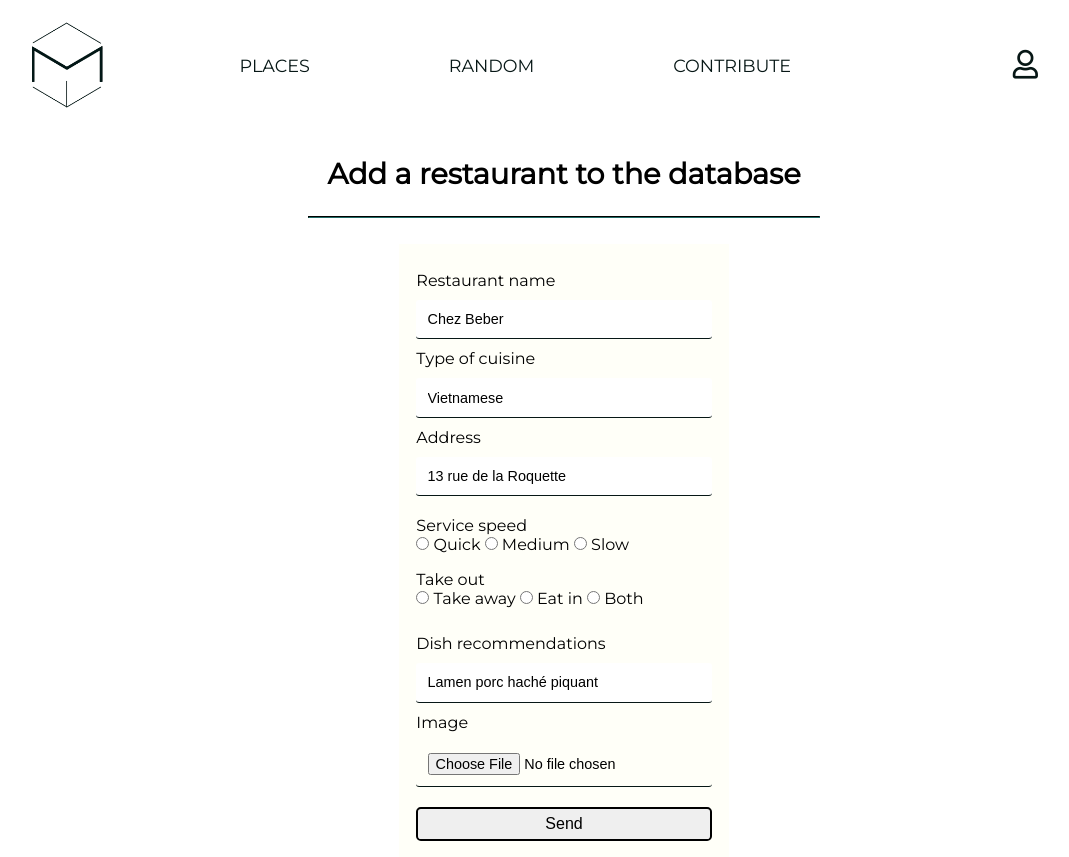
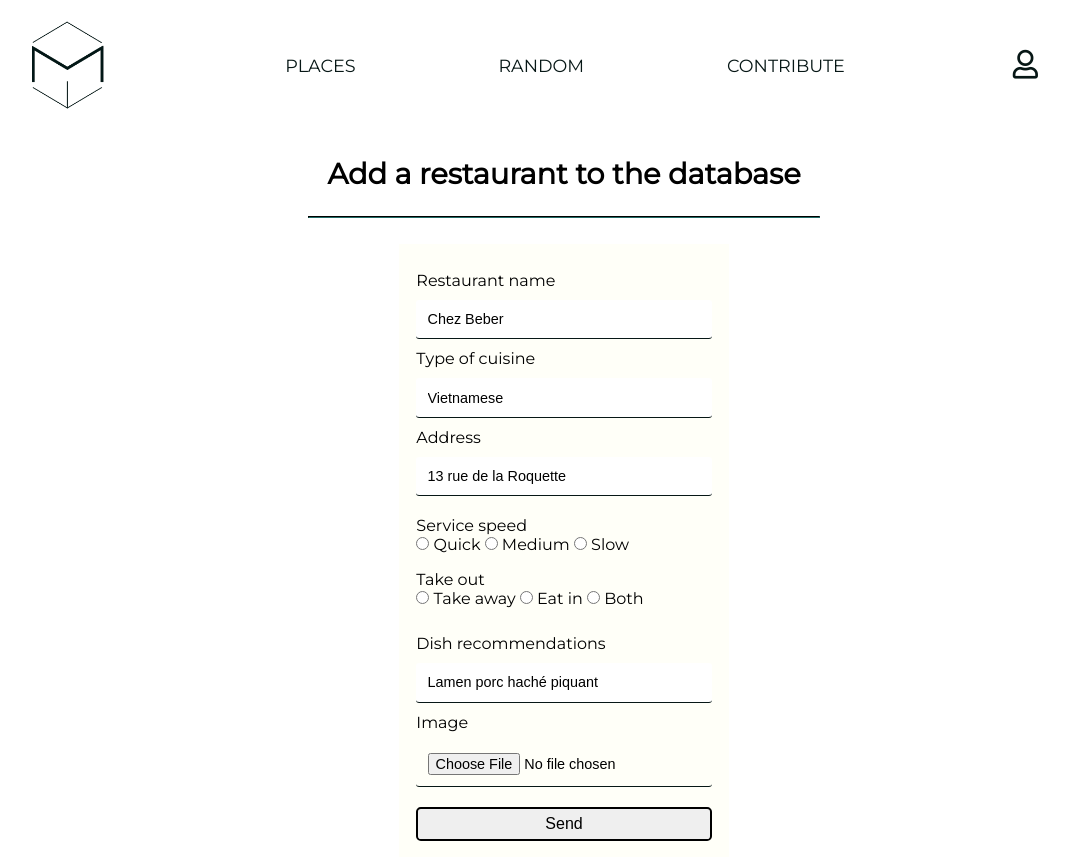
Before and after one commit to sheshiru/midi, a Node server app: page /admin-forms in a window 1280 px wide. Shown: the top 857 px of the page, without its empty margins (76-1145 px from the left). Run offline with Node 20, Linux system fonts and the light colour scheme; some libraries are stand-ins or nearby versions; some web fonts are replaced.

Commit message:
changed navbar

```diff
--- a/public/css/forms.css
+++ b/public/css/forms.css
@@ -1,3 +1,7 @@
+/* body {
+  background-color: #fffff8
+} */
+
 .contribute-wrapper,
 .admin-forms-wrapper {
   min-height: 100vh;
@@ -80,10 +84,12 @@ USER/ADMIN FORM
 
   cursor: pointer;
 }
+
 .btn-send:hover {
   background-color: #1d4244;
   color: #fffff8;
 }
+
 .btn-send:active {
   transform: translateY(2px);
 }
--- a/public/css/nav_pages.css
+++ b/public/css/nav_pages.css
@@ -23,10 +23,12 @@
   justify-content: flex-start;
   /* height: 80%; */
   width: 110px;
+  margin-right: 40px;
 }
 
 .logo-pic {
   display: block;
+
 }
 
 .navigation {
@@ -40,6 +42,7 @@
 .pages-navlinks-container {
   display: flex;
   justify-content: space-evenly;
+  margin-right: -60px;
   align-items: center;
   /* border: 1px solid red; */
   width: 100%;
--- a/views/admin-forms.hbs
+++ b/views/admin-forms.hbs
@@ -18,8 +18,10 @@
             value="13 rue de la Roquette">
         </div>
         <div class="part2-flex-row">
+          <p>Service speed</p>
           <div class="speed">
-            <p>Service speed</p>
+
+
             <input type="radio" id="quick" name="speed" value="quick">
             <label for="speed">Quick</label>
             <input type="radio" id="medium" name="speed" value="medium">
@@ -27,8 +29,9 @@
             <input type="radio" id="slow" name="speed" value="slow">
             <label for="speed">Slow</label>
           </div>
+          <p>Take out</p>
           <div class="takeout">
-            <p>Take out</p>
+
             <input id="take_out" name="takeout" type="radio" value="Take away">
             <label for="takeout">Take away</label>
             <input id="eat_in" name="takeout" type="radio" value="Eat in">
```
